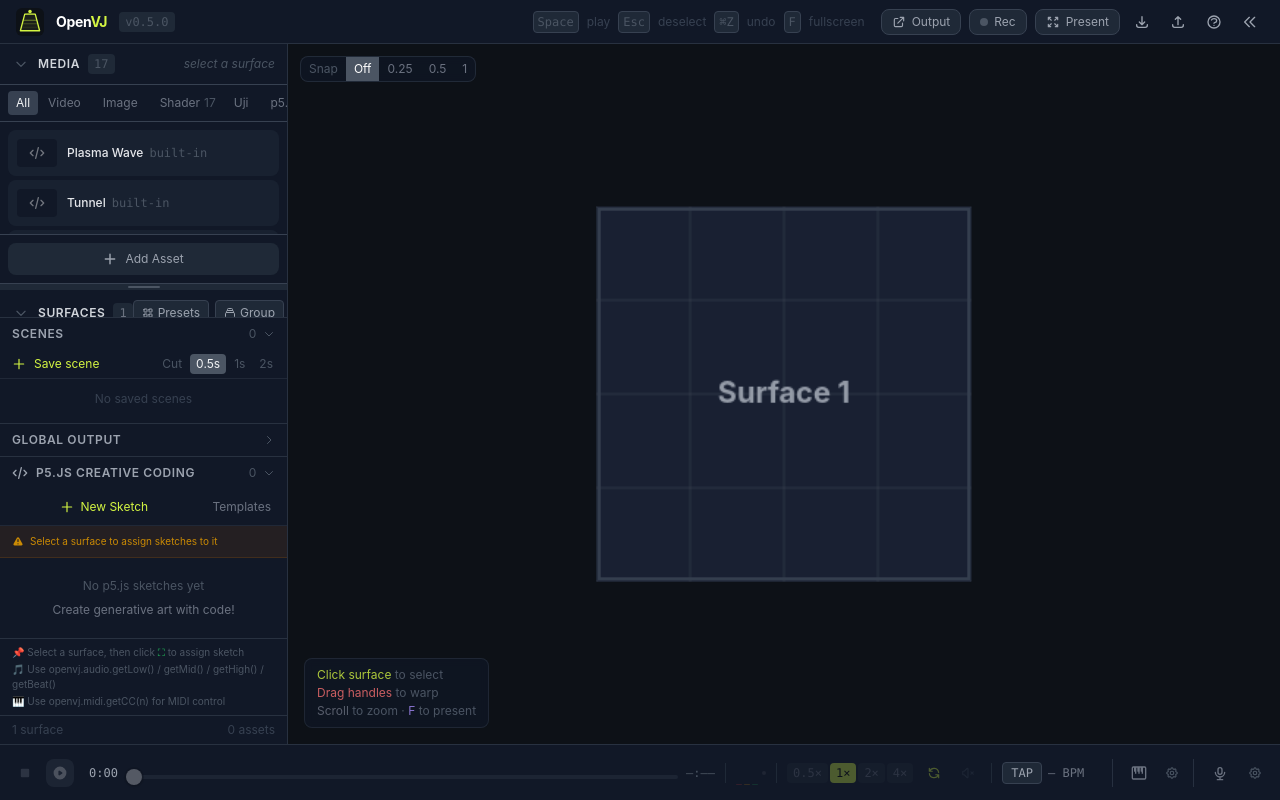
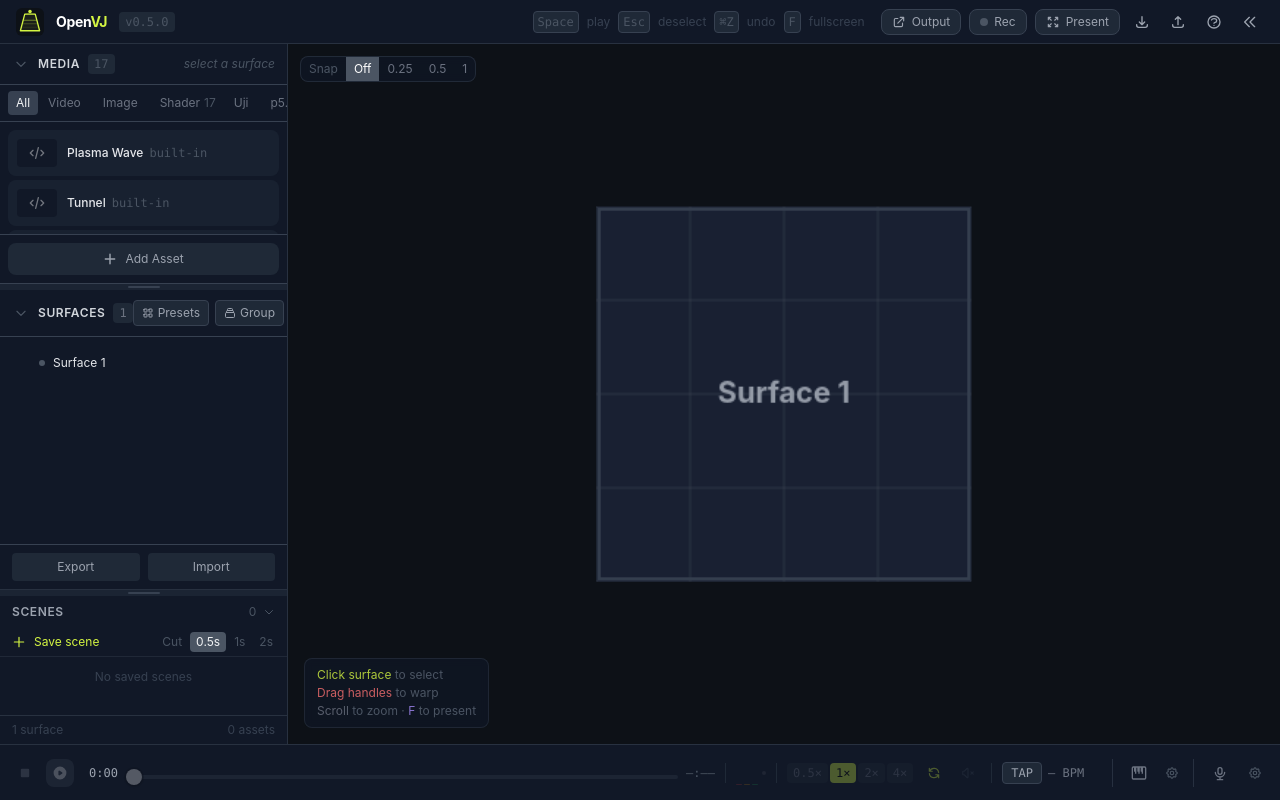
Before and after one commit to kniessner/openvj, a React (Vite) app: page / in a window 1280 px wide. Built offline with nearby package versions, Linux system fonts and the light colour scheme.

Commit message:
feat: implement panel resizing functionality and optimize surface handle sizes for improved UI interaction

```diff
--- a/src/App.tsx
+++ b/src/App.tsx
@@ -1210,6 +1210,48 @@ function PerfOverlay({
   )
 }
 
+// ─── Panel resize hook ───────────────────────────────────────────────────────
+
+function usePanelHeight(key: string, def: number, min = 60, max = 700) {
+  const [h, setH] = useState(() => {
+    const s = localStorage.getItem(key)
+    return s ? parseInt(s, 10) : def
+  })
+  const hRef = useRef(h)
+  hRef.current = h
+
+  const onMouseDown = useCallback((e: React.MouseEvent) => {
+    e.preventDefault()
+    const startY = e.clientY
+    const startH = hRef.current
+    const onMove = (ev: MouseEvent) => {
+      const newH = Math.max(min, Math.min(max, startH + ev.clientY - startY))
+      setH(newH)
+      localStorage.setItem(key, String(newH))
+    }
+    const onUp = () => {
+      window.removeEventListener('mousemove', onMove)
+      window.removeEventListener('mouseup', onUp)
+    }
+    window.addEventListener('mousemove', onMove)
+    window.addEventListener('mouseup', onUp)
+  }, [key, min, max])
+
+  return [h, onMouseDown] as const
+}
+
+function PanelDivider({ onMouseDown }: { onMouseDown: (e: React.MouseEvent) => void }) {
+  return (
+    <div
+      onMouseDown={onMouseDown}
+      className="h-1.5 flex-shrink-0 bg-gray-800/80 hover:bg-[#d4f542]/30 active:bg-[#d4f542]/50 cursor-row-resize transition-colors group"
+      title="Drag to resize"
+    >
+      <div className="w-8 h-0.5 bg-gray-700 group-hover:bg-[#d4f542]/50 rounded-full mx-auto mt-0.5 transition-colors" />
+    </div>
+  )
+}
+
 // ─── App ─────────────────────────────────────────────────────────────────────
 
 export default function App() {
@@ -1219,16 +1261,14 @@ export default function App() {
     const s = localStorage.getItem('openvj-sidebar-width')
     return s ? parseInt(s, 10) : 288
   })
-  const [mediaHeight, setMediaHeight] = useState(() => {
-    const s = localStorage.getItem('openvj-media-height')
-    return s ? parseInt(s, 10) : 240
-  })
   const sidebarDragRef = useRef(false)
   const sidebarDragStartXRef = useRef(0)
   const sidebarDragStartWRef = useRef(0)
-  const mediaDragRef = useRef(false)
-  const mediaDragStartYRef = useRef(0)
-  const mediaDragStartHRef = useRef(0)
+  const [mediaH,    startMediaDrag]   = usePanelHeight('openvj-media-h',    240, 60, 700)
+  const [surfacesH, startSurfacesDrag] = usePanelHeight('openvj-surfaces-h', 300, 60, 700)
+  const [scenesH,   startScenesDrag]  = usePanelHeight('openvj-scenes-h',   170, 60, 500)
+  const [globalH,   startGlobalDrag]  = usePanelHeight('openvj-global-h',   140, 60, 400)
+  const [p5H,       startP5Drag]      = usePanelHeight('openvj-p5-h',       200, 60, 600)
   const [mediaOpen, setMediaOpen] = useState(true)
   const [surfaceOpen, setSurfaceOpen] = useState(true)
   const [sceneOpen, setSceneOpen] = useState(true)
@@ -1261,25 +1301,6 @@ export default function App() {
     }
     const onUp = () => {
       sidebarDragRef.current = false
-      window.removeEventListener('mousemove', onMove)
-      window.removeEventListener('mouseup', onUp)
-    }
-    window.addEventListener('mousemove', onMove)
-    window.addEventListener('mouseup', onUp)
-  }
-
-  const startMediaDrag = (e: React.MouseEvent) => {
-    mediaDragRef.current = true
-    mediaDragStartYRef.current = e.clientY
-    mediaDragStartHRef.current = mediaHeight
-    const onMove = (ev: MouseEvent) => {
-      if (!mediaDragRef.current) return
-      const h = Math.max(80, Math.min(600, mediaDragStartHRef.current + ev.clientY - mediaDragStartYRef.current))
-      setMediaHeight(h)
-      localStorage.setItem('openvj-media-height', String(h))
-    }
-    const onUp = () => {
-      mediaDragRef.current = false
       window.removeEventListener('mousemove', onMove)
       window.removeEventListener('mouseup', onUp)
     }
@@ -1584,14 +1605,15 @@ export default function App() {
 
         {/* ── Sidebar ── */}
         {sidebarOpen && (
-          <aside className="bg-gray-900 border-r border-gray-700/60 flex flex-col flex-shrink-0 overflow-hidden relative"
+          <aside className="bg-gray-900 border-r border-gray-700/60 flex flex-col flex-shrink-0 relative"
             style={{ width: sidebarWidth }}>
 
-            {/* Media browser — collapsible, resizable */}
-            <div
-              className="border-b border-gray-700 flex flex-col relative overflow-hidden flex-shrink-0"
-              style={mediaOpen ? { height: mediaHeight } : undefined}
-            >
+            {/* ── Scrollable sections ── */}
+            <div className="flex-1 overflow-y-auto min-h-0 flex flex-col">
+
+              {/* Media */}
+              <div className="flex flex-col overflow-hidden flex-shrink-0 border-b border-gray-700"
+                style={mediaOpen ? { height: mediaH } : undefined}>
                 <MediaBrowser
                   onEditShader={setEditingShader}
                   onNewUji={() => { setEditingUji(null); setCreatingUji(true) }}
@@ -1600,48 +1622,52 @@ export default function App() {
                   onToggle={() => setMediaOpen((o) => !o)}
                 />
               </div>
-
-            {/* Panel resize handle between media and surfaces */}
-            {mediaOpen && surfaceOpen && (
-              <div
-                onMouseDown={startMediaDrag}
-                className="h-1.5 bg-gray-800 hover:bg-[#d4f542]/40 active:bg-[#d4f542]/60 cursor-row-resize flex-shrink-0 transition-colors group"
-                title="Drag to resize panels"
-              >
-                <div className="w-8 h-0.5 bg-gray-600 group-hover:bg-[#d4f542]/60 rounded-full mx-auto mt-0.5 transition-colors" />
-              </div>
-            )}
-
-            {/* Surfaces + inspector — collapsible, takes remaining space */}
-            <div className={`flex flex-col overflow-hidden ${surfaceOpen ? 'flex-1 min-h-0' : 'flex-shrink-0'}`}>
+              {mediaOpen && <PanelDivider onMouseDown={startMediaDrag} />}
+
+              {/* Surfaces + inspector */}
+              <div className="flex flex-col overflow-hidden flex-shrink-0 border-b border-gray-700/60"
+                style={surfaceOpen ? { height: surfacesH } : undefined}>
                 <SurfaceList
                   collapsed={!surfaceOpen}
                   onToggle={() => setSurfaceOpen((o) => !o)}
                 />
               </div>
-
-            {/* Scenes panel — collapsible */}
-            <div className="border-t border-gray-700/60 flex-shrink-0">
+              {surfaceOpen && <PanelDivider onMouseDown={startSurfacesDrag} />}
+
+              {/* Scenes */}
+              <div className="flex flex-col overflow-hidden flex-shrink-0 border-b border-gray-700/60"
+                style={sceneOpen ? { height: scenesH } : undefined}>
                 <ScenesPanel
                   collapsed={!sceneOpen}
                   onToggle={() => setSceneOpen((o) => !o)}
                   onSaveScene={saveCurrentScene}
                 />
               </div>
+              {sceneOpen && <PanelDivider onMouseDown={startScenesDrag} />}
 
               {/* Global Output FX */}
+              <div className="flex flex-col overflow-hidden flex-shrink-0 border-b border-gray-700/60"
+                style={globalFxOpen ? { height: globalH } : undefined}>
                 <GlobalOutputPanel
                   collapsed={!globalFxOpen}
                   onToggle={() => setGlobalFxOpen((o) => !o)}
                 />
+              </div>
+              {globalFxOpen && <PanelDivider onMouseDown={startGlobalDrag} />}
 
               {/* p5.js Creative Coding */}
+              <div className="flex flex-col overflow-hidden flex-shrink-0"
+                style={p5jsOpen ? { height: p5H } : undefined}>
                 <P5JsPanel
                   collapsed={!p5jsOpen}
                   onToggle={() => setP5jsOpen((o) => !o)}
                 />
-
-            {/* Status bar */}
+              </div>
+              {p5jsOpen && <PanelDivider onMouseDown={startP5Drag} />}
+
+            </div>
+
+            {/* Status bar — always visible at bottom */}
             <div className="px-3 py-1.5 border-t border-gray-700/60 flex items-center justify-between text-xs text-gray-700 flex-shrink-0">
               <span>{surfaces.length} surface{surfaces.length !== 1 ? 's' : ''}</span>
               <span>{assets.length} asset{assets.length !== 1 ? 's' : ''}</span>
--- a/src/components/Surface.tsx
+++ b/src/components/Surface.tsx
@@ -101,7 +101,7 @@ function CornerHandle({ position, isHovered, isLocked, canRemove, onDrag, onHove
   }, [gl, setDraggingCorner])
 
   const color = isLocked ? '#6b7280' : isDragging || isHovered ? '#d4f542' : '#ef4444'
-  const size  = isDragging || isHovered ? 0.13 : 0.09
+  const size  = isDragging || isHovered ? 0.075 : 0.05
 
   return (
     <mesh
@@ -152,7 +152,7 @@ function EdgeHandle({ position, onClick }: EdgeHandleProps) {
       onPointerEnter={() => { setHovered(true); gl.domElement.style.cursor = 'copy' }}
       onPointerLeave={() => { setHovered(false); gl.domElement.style.cursor = 'auto' }}
     >
-      <sphereGeometry args={[hovered ? 0.065 : 0.045, 12, 12]} />
+      <sphereGeometry args={[hovered ? 0.04 : 0.027, 10, 10]} />
       <meshBasicMaterial color="#d4f542" transparent opacity={hovered ? 0.9 : 0.4} />
     </mesh>
   )
@@ -346,7 +346,7 @@ export function SurfaceMesh({ surface, presentMode = false }: SurfaceMeshProps)
             [surface.corners[0].x, surface.corners[0].y, 0.005],
           ]}
           color="#d4f542"
-          lineWidth={1.5}
+          lineWidth={0.8}
         />
       )}
     </group>
```
Lines whose indentation alone changed are shown as unchanged.
